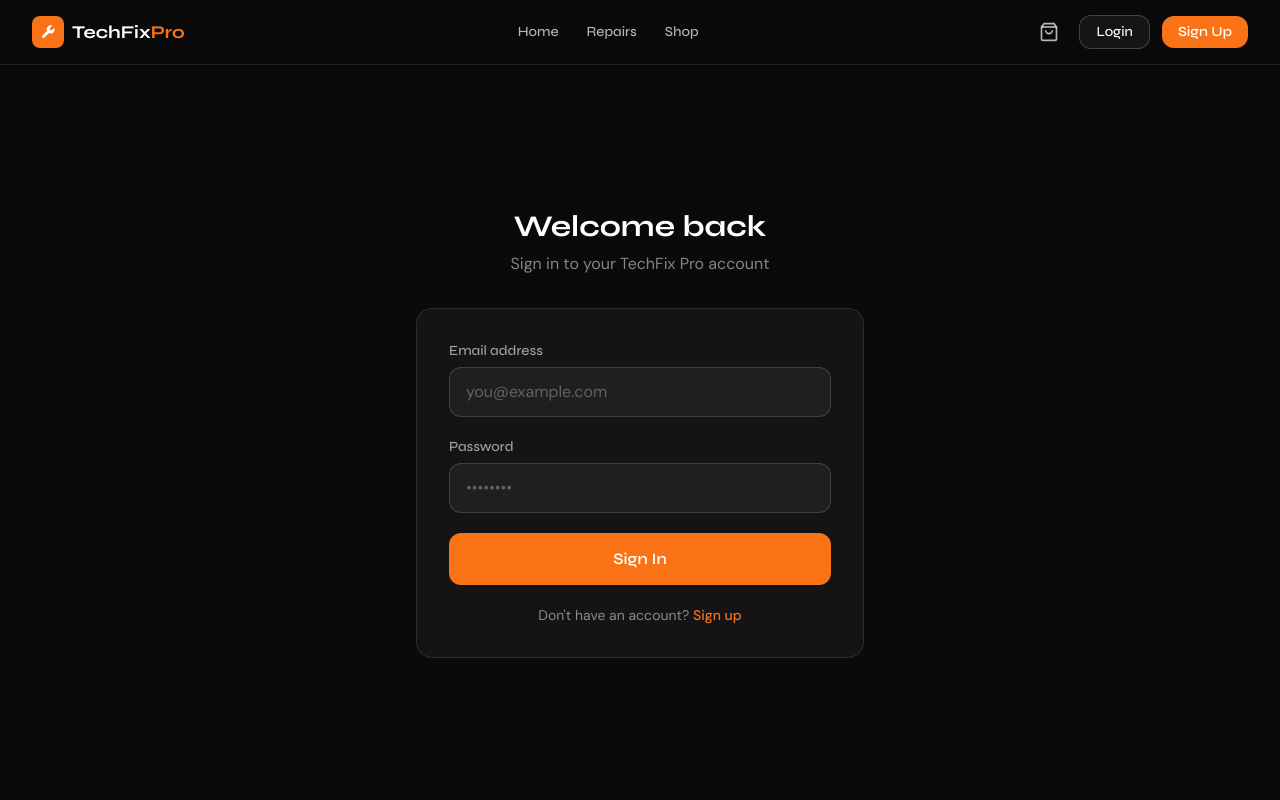
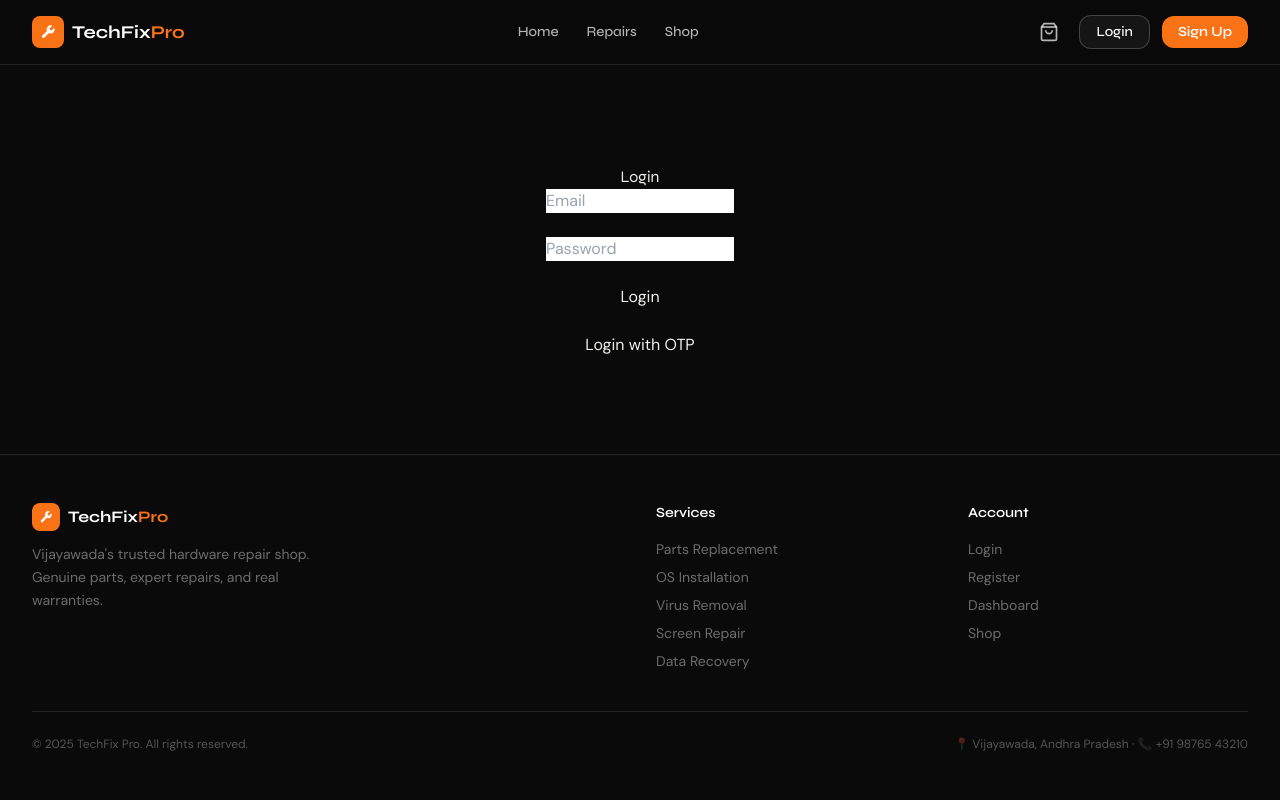
Before and after one commit to constancework001-max/hardware-site, a React (Vite) app in the folder frontend/: page /login in a window 1280 px wide. Shown: the top 800 px of the page. Built offline with nearby package versions, Linux system fonts and the light colour scheme.

Commit message:
otp inside login page

```diff
--- a/frontend/src/pages/Login.jsx
+++ b/frontend/src/pages/Login.jsx
@@ -1,55 +1,131 @@
-import { useState } from 'react';
-import { Link, useNavigate } from 'react-router-dom';
-import { useAuth } from '../context/AuthContext';
-import toast from 'react-hot-toast';
+import { useState, useRef } from "react";
+import api from "../api/axios";
 
 export default function Login() {
-  const { login } = useAuth();
-  const navigate = useNavigate();
-  const [form, setForm] = useState({ email: '', password: '' });
-  const [loading, setLoading] = useState(false);
+  const [email, setEmail] = useState("");
+  const [password, setPassword] = useState("");
 
-  const handleSubmit = async (e) => {
-    e.preventDefault();
-    setLoading(true);
+  const [showOTP, setShowOTP] = useState(false);
+  const [otp, setOtp] = useState(new Array(6).fill(""));
+
+  const inputsRef = useRef([]);
+
+  // ================= NORMAL LOGIN =================
+  const handleLogin = async () => {
     try {
-      await login(form.email, form.password);
-      toast.success('Welcome back!');
-      navigate('/dashboard');
+      const res = await api.post("/auth/login", { email, password });
+
+      localStorage.setItem("token", res.data.token);
+      localStorage.setItem("user", JSON.stringify(res.data.user));
+
+      window.location.href = "/dashboard";
     } catch (err) {
-      toast.error(err.response?.data?.message || 'Login failed.');
-    } finally {
-      setLoading(false);
+      alert("Login failed");
     }
   };
 
+  // ================= SEND OTP =================
+  const sendOtp = async () => {
+    try {
+      await api.post("/auth/send-otp", { email });
+      alert("OTP sent to your email");
+      setShowOTP(true);
+    } catch {
+      alert("Failed to send OTP");
+    }
+  };
+
+  // ================= VERIFY OTP =================
+  const verifyOtp = async () => {
+    try {
+      const finalOtp = otp.join("");
+
+      const res = await api.post("/auth/verify-otp", {
+        email,
+        otp: finalOtp
+      });
+
+      localStorage.setItem("token", res.data.token);
+      localStorage.setItem("user", JSON.stringify(res.data.user));
+
+      window.location.href = "/dashboard";
+    } catch {
+      alert("Invalid OTP");
+    }
+  };
+
+  // ================= OTP INPUT =================
+  const handleOtpChange = (value, index) => {
+    if (!/^[0-9]?$/.test(value)) return;
+
+    const newOtp = [...otp];
+    newOtp[index] = value;
+    setOtp(newOtp);
+
+    if (value && index < 5) {
+      inputsRef.current[index + 1].focus();
+    }
+  };
+
+  // ================= UI =================
   return (
-    <div className="min-h-[calc(100vh-64px)] flex items-center justify-center px-4 py-16">
-      <div className="w-full max-w-md fade-up">
-        <div className="text-center mb-8">
-          <h1 className="text-3xl font-bold text-white mb-2">Welcome back</h1>
-          <p className="text-white/50">Sign in to your TechFix Pro account</p>
-        </div>
-        <form onSubmit={handleSubmit} className="card p-8 space-y-5">
-          <div>
-            <label className="label">Email address</label>
-            <input type="email" className="input" placeholder="you@example.com" value={form.email}
-              onChange={e => setForm(p => ({ ...p, email: e.target.value }))} required />
+    <div style={{ textAlign: "center", marginTop: "100px" }}>
+
+      <h2>Login</h2>
+
+      <input
+        placeholder="Email"
+        value={email}
+        onChange={(e) => setEmail(e.target.value)}
+      />
+      <br /><br />
+
+      {!showOTP && (
+        <>
+          <input
+            placeholder="Password"
+            type="password"
+            value={password}
+            onChange={(e) => setPassword(e.target.value)}
+          />
+          <br /><br />
+
+          <button onClick={handleLogin}>Login</button>
+
+          <br /><br />
+
+          <button onClick={sendOtp}>
+            Login with OTP
+          </button>
+        </>
+      )}
+
+      {showOTP && (
+        <>
+          <h3>Enter OTP</h3>
+
+          <div style={{ display: "flex", justifyContent: "center", gap: "10px" }}>
+            {otp.map((digit, index) => (
+              <input
+                key={index}
+                ref={(el) => (inputsRef.current[index] = el)}
+                value={digit}
+                onChange={(e) => handleOtpChange(e.target.value, index)}
+                maxLength="1"
+                style={{
+                  width: "40px",
+                  height: "40px",
+                  textAlign: "center"
+                }}
+              />
+            ))}
           </div>
-          <div>
-            <label className="label">Password</label>
-            <input type="password" className="input" placeholder="••••••••" value={form.password}
-              onChange={e => setForm(p => ({ ...p, password: e.target.value }))} required />
-          </div>
-          <button type="submit" className="btn-primary w-full py-3.5" disabled={loading}>
-            {loading ? 'Signing in…' : 'Sign In'}
-          </button>
-          <p className="text-center text-white/50 text-sm">
-            Don't have an account?{' '}
-            <Link to="/register" className="text-brand-500 hover:text-brand-400 font-medium">Sign up</Link>
-          </p>
-        </form>
-      </div>
+
+          <br />
+
+          <button onClick={verifyOtp}>Verify OTP</button>
+        </>
+      )}
     </div>
   );
 }
```
